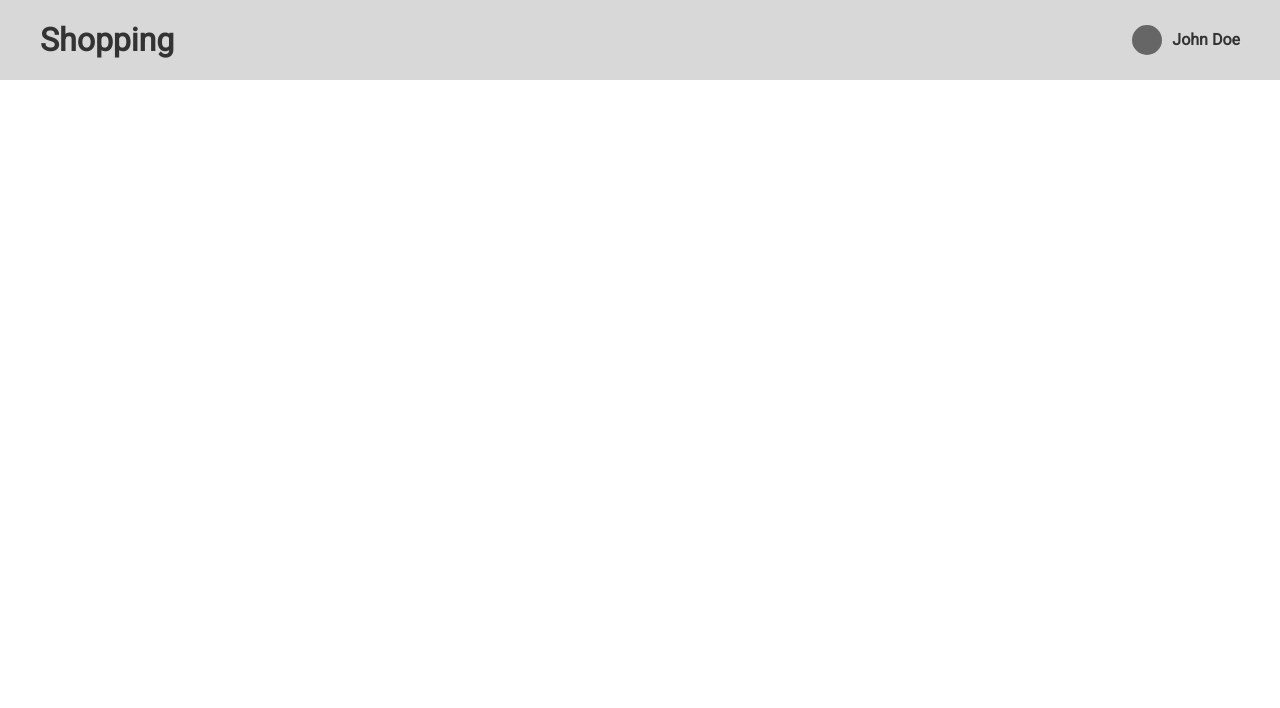
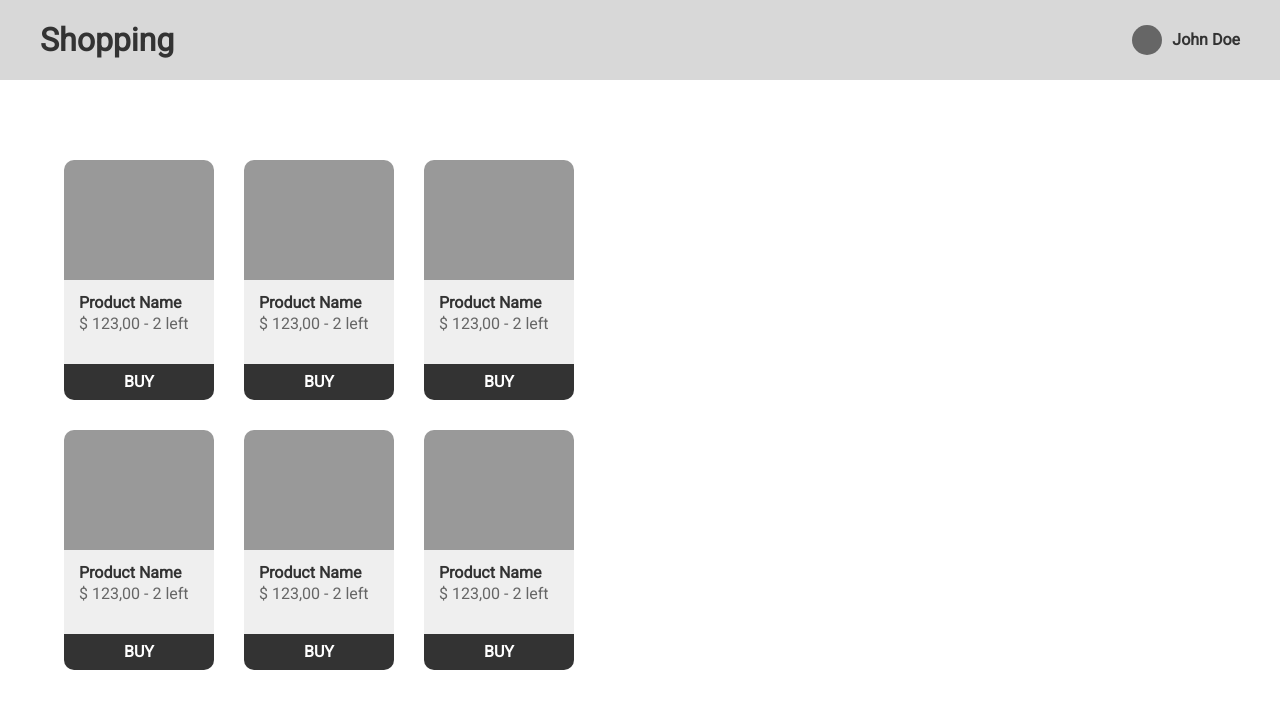
Before and after one commit to herickmotta/shopping-cart-front, a React (Create React App) app: page / in a window 1280 px wide. Shown: the top 708 px of the page. Built offline with nearby package versions, Linux system fonts and the light colour scheme.

Commit message:
feat: product section/card components static layout

```diff
--- a/src/config/color.js
+++ b/src/config/color.js
@@ -1,5 +1,6 @@
 const colors = {
   white: "#FFF",
+  whiteGray: "#EFEFEF",
   lighterGray: "#D8D8D8",
   midGray: "#999999",
   darkGray: "#666666",
--- /dev/null
+++ b/src/pages/HomePage/components/ProductsSection/components/ProductCard/index.js
@@ -0,0 +1,15 @@
+import React from "react";
+import { Card, ImageBox, InfoBox, Button } from "./styles";
+
+export default function ProductCard() {
+  return (
+    <Card>
+      <ImageBox />
+      <InfoBox>
+        <h2>Product Name</h2>
+        <p>$ 123,00 - 2 left</p>
+      </InfoBox>
+      <Button>BUY</Button>
+    </Card>
+  );
+}
--- /dev/null
+++ b/src/pages/HomePage/components/ProductsSection/components/ProductCard/styles.js
@@ -0,0 +1,38 @@
+import styled from "styled-components";
+import colors from "../../../../../../config/color";
+import typography from "../../../../../../config/typography";
+
+export const Card = styled.li`
+  width: 150px;
+  height: 240px;
+  border-radius: 10px;
+  overflow: hidden;
+  font-family: ${typography.Roboto};
+`;
+export const ImageBox = styled.div`
+  height: 50%;
+  width: 100%;
+  background: ${colors.midGray};
+`;
+export const InfoBox = styled.div`
+  height: 35%;
+  width: 100%;
+  background: ${colors.whiteGray};
+  font-size: 16px;
+  padding: 15px;
+  h2 {
+    font-weight: bold;
+    color: ${colors.blackGray};
+    margin-bottom: 5px;
+  }
+  p {
+    color: ${colors.darkGray};
+  }
+`;
+export const Button = styled.button`
+  height: 15%;
+  width: 100%;
+  background: ${colors.blackGray};
+  color: ${colors.white};
+  font-weight: bold;
+`;
--- /dev/null
+++ b/src/pages/HomePage/components/ProductsSection/index.js
@@ -0,0 +1,16 @@
+import React from "react";
+import ProductCard from "./components/ProductCard";
+import Container from "./styles";
+
+const ProductsSection = () => (
+  <Container>
+    <ProductCard />
+    <ProductCard />
+    <ProductCard />
+    <ProductCard />
+    <ProductCard />
+    <ProductCard />
+  </Container>
+);
+
+export default ProductsSection;
--- /dev/null
+++ b/src/pages/HomePage/components/ProductsSection/styles.js
@@ -0,0 +1,15 @@
+import styled from "styled-components";
+
+const Container = styled.ul`
+  width: 60%;
+  display: flex;
+  flex-wrap: wrap;
+  flex-shrink: 0;
+
+  & > li {
+    margin-right: 30px;
+    margin-bottom: 30px;
+  }
+`;
+
+export default Container;
--- a/src/pages/HomePage/index.js
+++ b/src/pages/HomePage/index.js
@@ -1,10 +1,14 @@
 import React from "react";
 import Header from "./components/Header";
-import Page from "./styles";
+import ProductsSection from "./components/ProductsSection";
+import { Page, MainContent } from "./styles";
 
 const HomePage = () => (
   <Page>
     <Header />
+    <MainContent>
+      <ProductsSection />
+    </MainContent>
   </Page>
 );
 
--- a/src/pages/HomePage/styles.js
+++ b/src/pages/HomePage/styles.js
@@ -2,9 +2,16 @@ import styled from "styled-components";
 import colors from "../../config/color";
 import typography from "../../config/typography";
 
-const Page = styled.body`
+export const Page = styled.body`
   background: ${colors.white};
   font-family: ${typography.Roboto};
+  display: flex;
+  flex-direction: column;
+  align-items: center;
 `;
 
-export default Page;
+export const MainContent = styled.main`
+  display: flex;
+  width: 90%;
+  padding: 80px 0;
+`;
```
